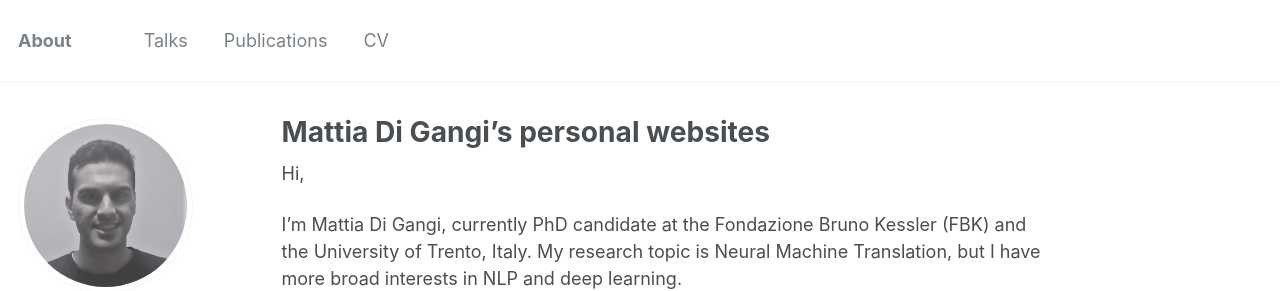
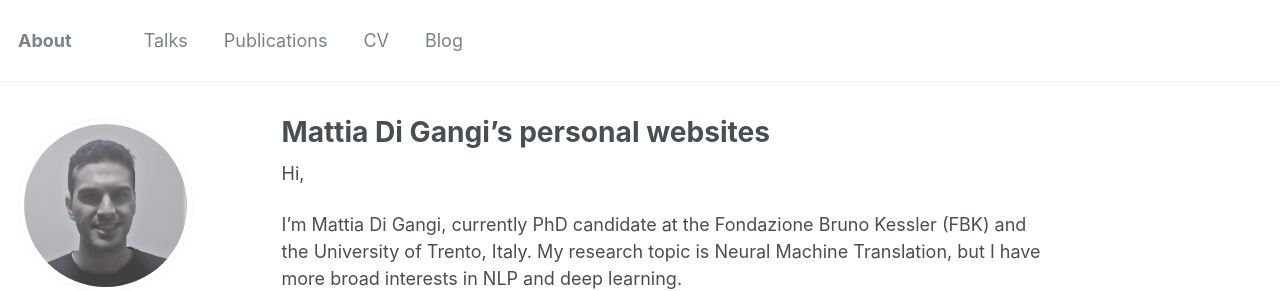
Before and after one commit to mattiadg/mattiadg.github.io, a Jekyll site: the page built from _pages/about.md, in a window 1280 px wide. Shown: the top 291 px of the page. Built offline with Jekyll 4.4.1, drawn with Linux system fonts in a browser that asks for light colours; some web fonts are replaced.

Commit message:
Update navigation.yml
Added link to my blog in Medium

```diff
--- a/_data/navigation.yml
+++ b/_data/navigation.yml
@@ -9,3 +9,6 @@ main:
 
   - title: "CV"
     url: /cv/
+
+  - title: "Blog"
+    url: https://medium.com/@mattiadigangi
```
